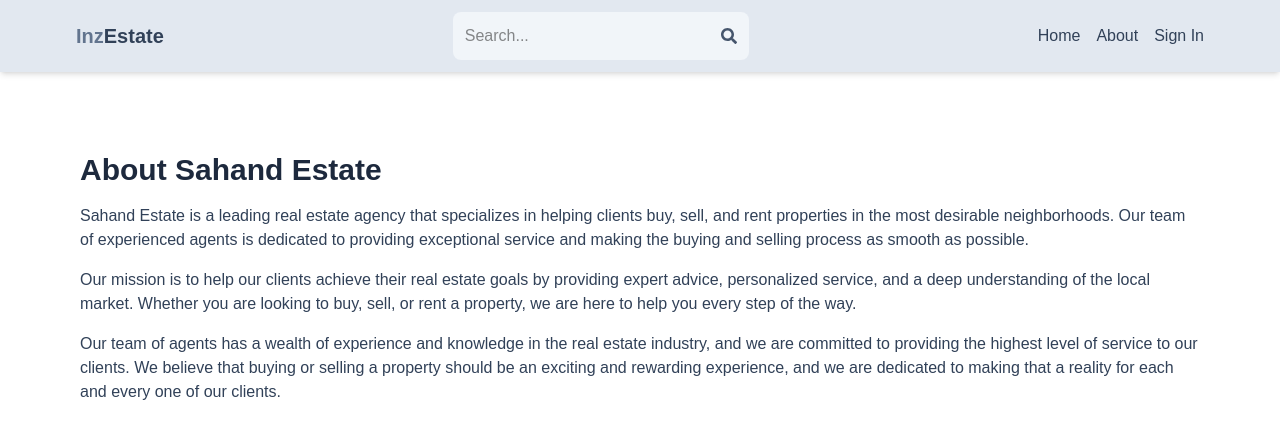
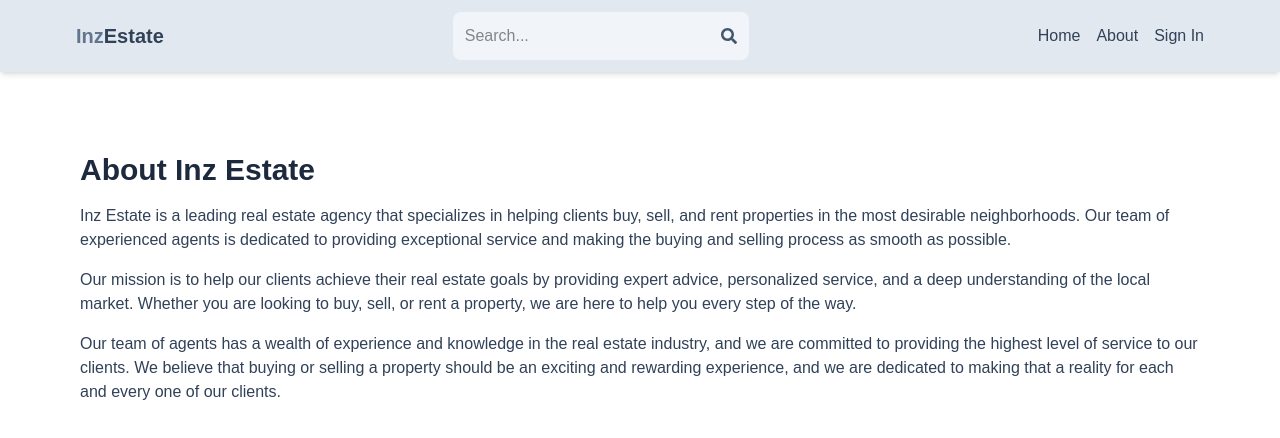
Before and after one commit to Inz-vision/next-estate, a Next.js app: page /about in a window 1280 px wide. Shown: the top 438 px of the page. Built offline with nearby package versions, Linux system fonts and the light colour scheme; no server answers.

Commit message:
Update about and home page text

```diff
--- a/src/app/about/page.jsx
+++ b/src/app/about/page.jsx
@@ -1,8 +1,8 @@
 export default function About() {
     return (
       <div className='py-20 px-4 max-w-6xl mx-auto'>
-        <h1 className='text-3xl font-bold mb-4 text-slate-800'>About Sahand Estate</h1>
-        <p className='mb-4 text-slate-700'>Sahand Estate is a leading real estate agency that specializes in helping clients buy, sell, and rent properties in the most desirable neighborhoods. Our team of experienced agents is dedicated to providing exceptional service and making the buying and selling process as smooth as possible.</p>
+        <h1 className='text-3xl font-bold mb-4 text-slate-800'>About Inz Estate</h1>
+        <p className='mb-4 text-slate-700'>Inz Estate is a leading real estate agency that specializes in helping clients buy, sell, and rent properties in the most desirable neighborhoods. Our team of experienced agents is dedicated to providing exceptional service and making the buying and selling process as smooth as possible.</p>
         <p className='mb-4 text-slate-700'>
         Our mission is to help our clients achieve their real estate goals by providing expert advice, personalized service, and a deep understanding of the local market. Whether you are looking to buy, sell, or rent a property, we are here to help you every step of the way.
         </p>
--- a/src/app/page.js
+++ b/src/app/page.js
@@ -58,7 +58,7 @@ export default async function Home() {
           place with ease
         </h1>
         <div className='text-gray-400 text-xs sm:text-sm'>
-          Sahand Estate is the best place to find your next perfect place to
+          Inz Estate is the best place to find your next perfect place to
           live.
           <br />
           We have a wide range of properties for you to choose from.
```
